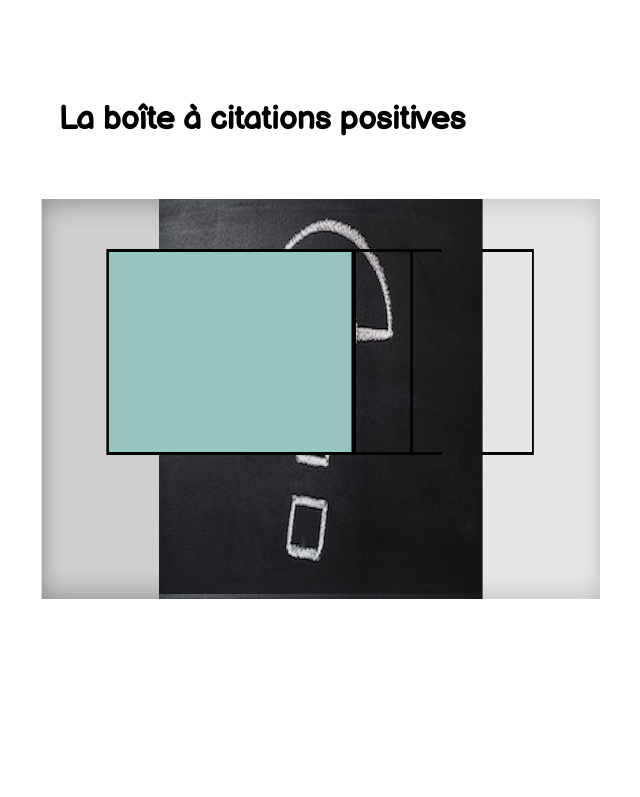
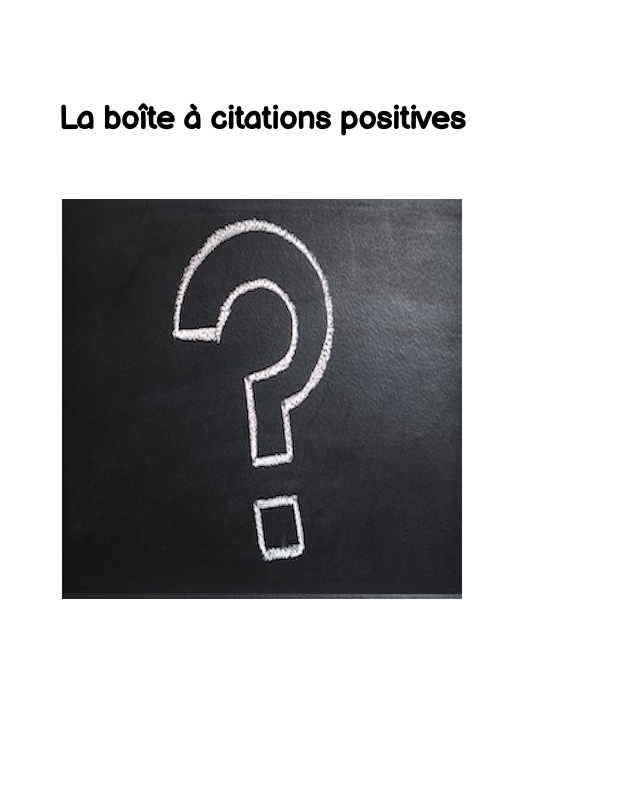
Before and after one commit to marajaga/quotebox-react, a React (Create React App) app: page / in a window 1280 px wide. Shown: the top 797 px of the page, without its empty margins (378-1018 px from the left). Built offline with nearby package versions, Linux system fonts and the light colour scheme; no server answers.

Commit message:
changed css

```diff
--- a/src/index.css
+++ b/src/index.css
@@ -1,10 +1,11 @@
 
 @import url('https://fonts.googleapis.com/css2?family=Montserrat:wght@100&display=swap');
 @import url('https://fonts.googleapis.com/css2?family=Balsamiq+Sans&display=swap');
-@-webkit-keyframes spin {
+/*@-webkit-keyframes spin {
   from { transform: rotateY(0); }
   to   { transform: rotateY(360deg); }
 }
+*/
 
 body {
   margin: 0;
@@ -183,7 +184,7 @@ i.front{
   transform: translateZ(50px);
 }
 i.back{
-  transform: translateZ(-50px) ;
+  transform: translateZ(-50px);
   background-color: rgb(169, 219, 213);
 }
 i.bottom{
```
